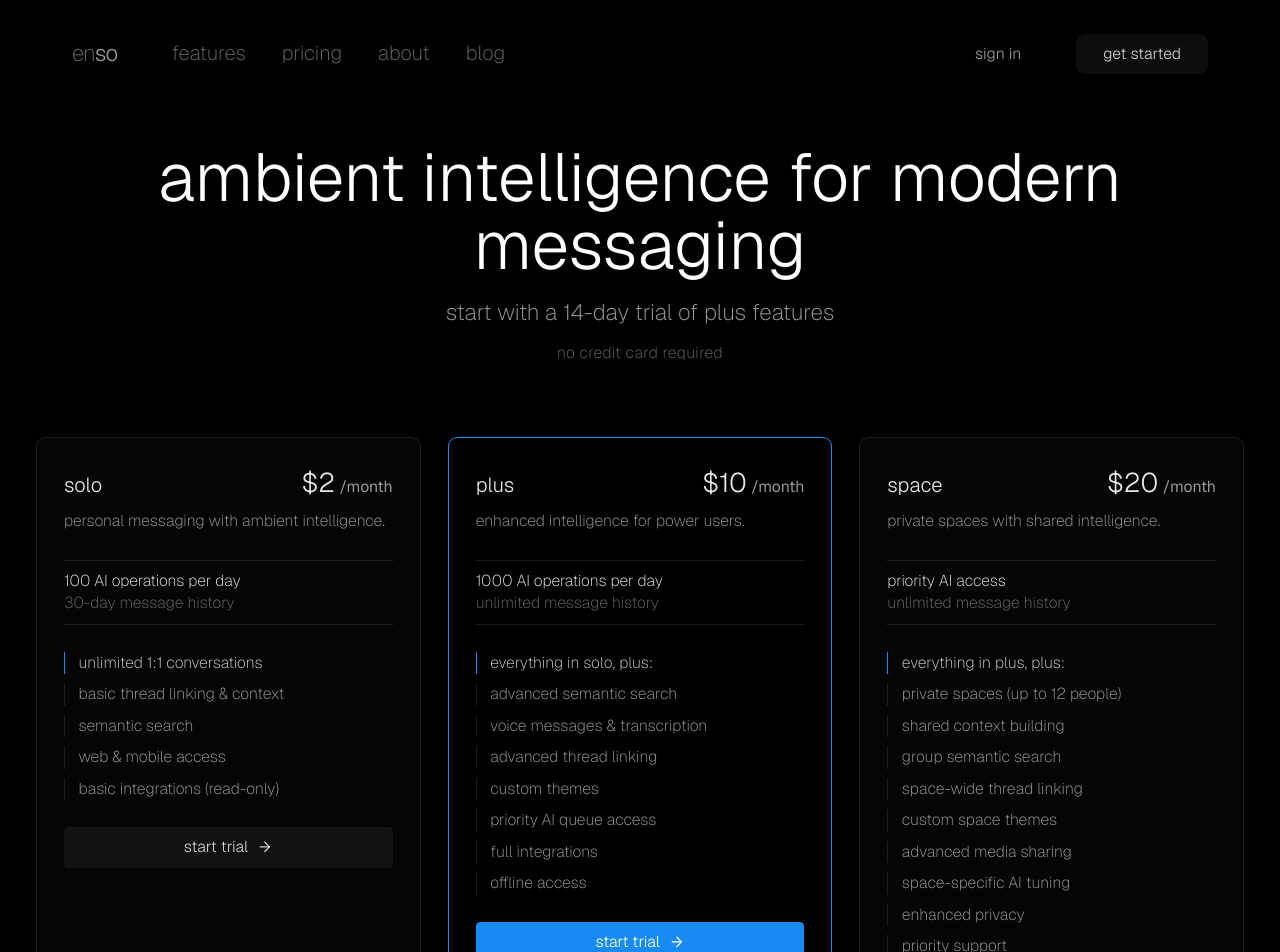
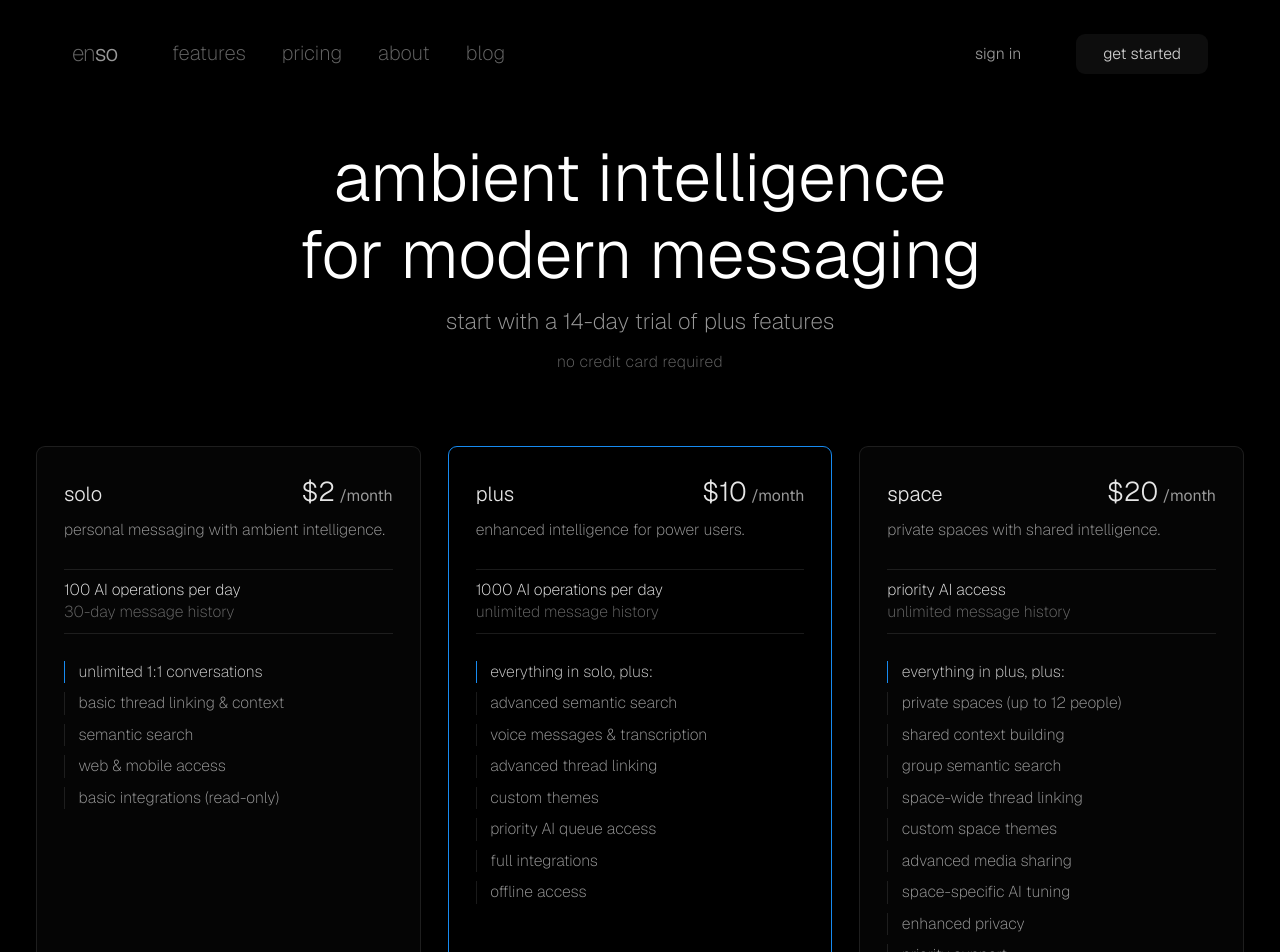
Before and after one commit to enso-xyz/enso-web, a Next.js app: page /pricing in a window 1280 px wide. Shown: the top 952 px of the page. Built offline with nearby package versions, Linux system fonts and the light colour scheme; no server answers.

Commit message:
feat: improve pricing page layout with stacked title and aligned buttons

```diff
--- a/src/app/pricing/page.tsx
+++ b/src/app/pricing/page.tsx
@@ -103,8 +103,9 @@ export default function PricingPage() {
       <main className="pt-32 pb-20">
         {/* Hero */}
         <div className="text-center mb-16">
-          <h1 className="text-4xl md:text-5xl lg:text-6xl font-light mb-4">
-            ambient intelligence for modern messaging
+          <h1 className="flex flex-col gap-2 text-4xl md:text-5xl lg:text-6xl font-light mb-4">
+            <span>ambient intelligence</span>
+            <span>for modern messaging</span>
           </h1>
           <div className="flex flex-col items-center gap-3">
             <p className="text-xl text-white/60 font-extralight">
@@ -129,7 +130,7 @@ export default function PricingPage() {
                     : "border-white/10 hover:border-white/20 bg-white/[0.02]"
                 )}
               >
-                <div className="p-6">
+                <div className="p-6 flex flex-col h-full">
                   {/* Header */}
                   <div className="mb-6">
                     <div className="flex items-baseline justify-between mb-2">
@@ -155,7 +156,7 @@ export default function PricingPage() {
                   </div>
 
                   {/* Features */}
-                  <ul className="space-y-2 mb-6">
+                  <ul className="space-y-2 mb-6 flex-grow">
                     {tier.features.map((feature, i) => (
                       <li
                         key={feature}
@@ -175,7 +176,7 @@ export default function PricingPage() {
                   <Link
                     href="/signup"
                     className={cn(
-                      "flex items-center justify-center gap-2 w-full py-2 px-4 rounded transition-colors text-sm font-light",
+                      "flex items-center justify-center gap-2 w-full py-2 px-4 rounded transition-colors text-sm font-light mt-auto",
                       tier.highlight
                         ? "bg-[var(--blue-primary)] hover:bg-[var(--blue-primary)]/90 text-white"
                         : "bg-white/5 hover:bg-white/10 text-white/80"
```
